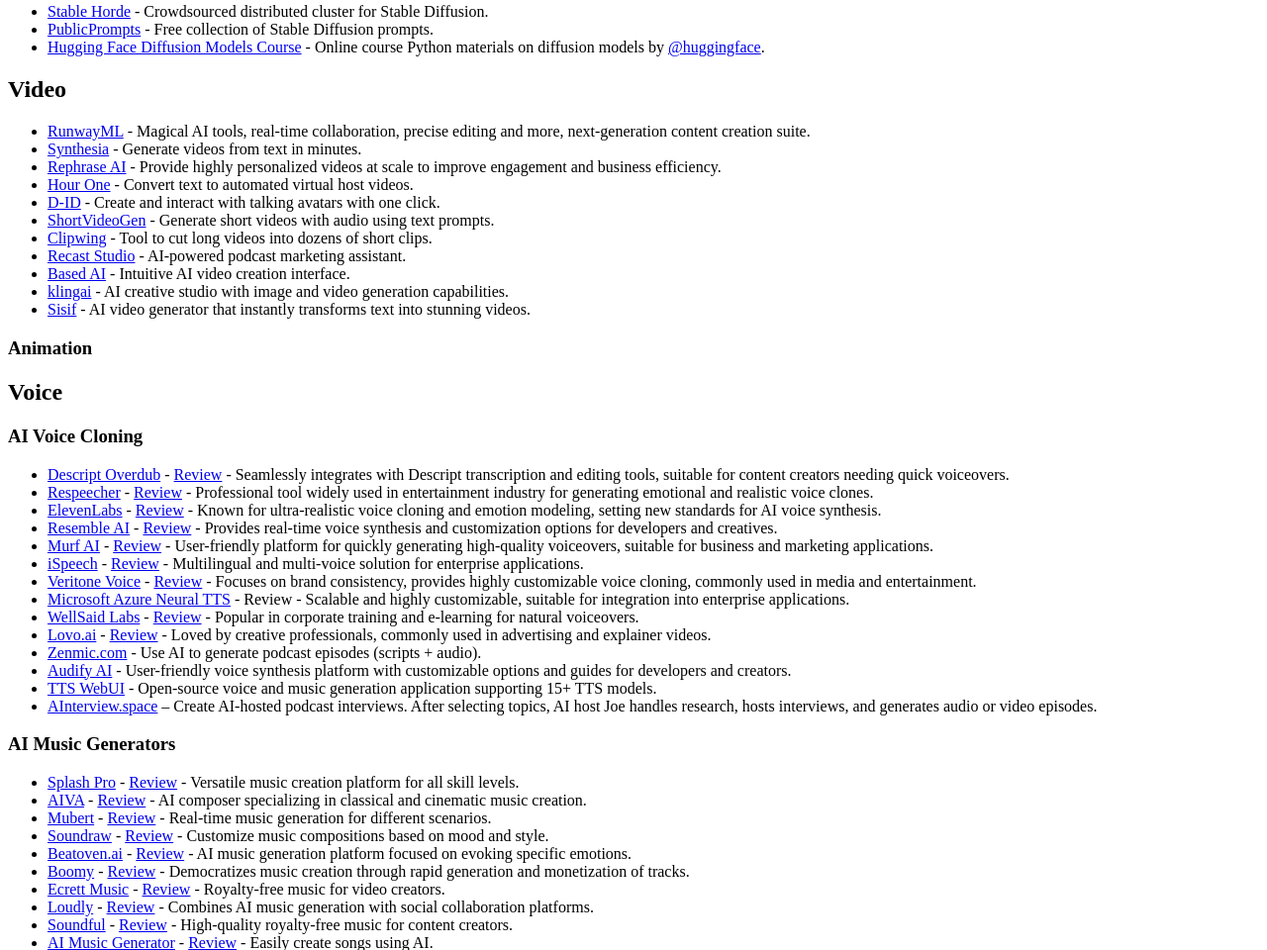
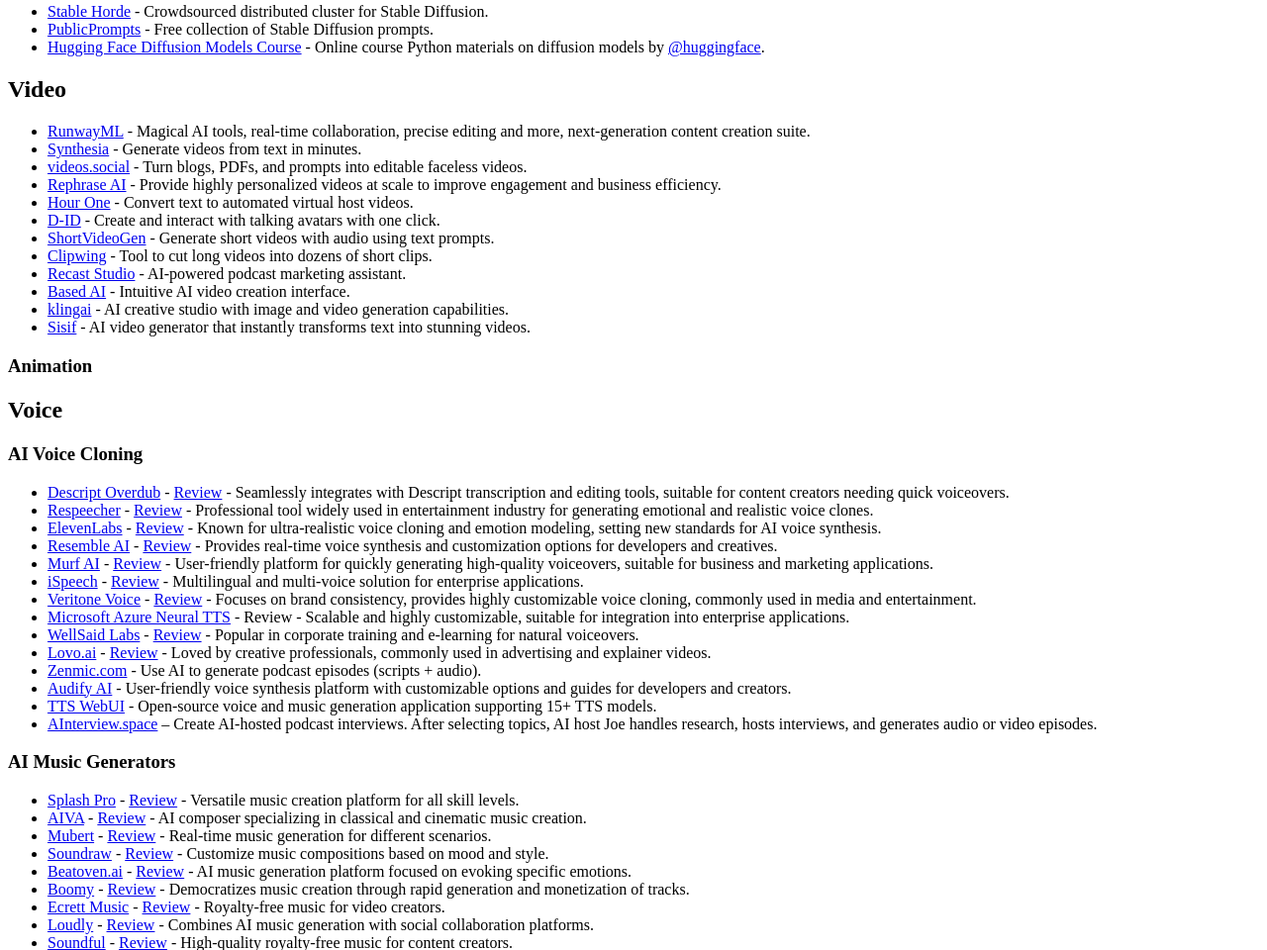
Before and after one commit to FlyingHorse168/FreeAiTools, an Eleventy site: page index.md in a window 1280 px wide. Shown: the part 9515-10475 px from the top of the page at 99% size. Built offline with nearby package versions, Linux system fonts and the light colour scheme; Eleventy itself is replaced by a stand-in of ours; files that its build step writes are made by us from their sources.

Commit message:
Add videos.social to Video next to Synthesia and RunwayML
Co-Authored-By: Paperclip <noreply@paperclip.ing>

```diff
--- a/index.md
+++ b/index.md
@@ -460,6 +460,7 @@ A curated list of AI image processing, generation, editing and enhancement tools
 
 - [RunwayML](https://runwayml.com/) - Magical AI tools, real-time collaboration, precise editing and more, next-generation content creation suite.
 - [Synthesia](https://www.synthesia.io/) - Generate videos from text in minutes.
+- [videos.social](https://videos.social/?utm_source=flyinghorse168-freeaitools&utm_medium=directory&utm_campaign=listing-wave-d) - Turn blogs, PDFs, and prompts into editable faceless videos.
 - [Rephrase AI](https://www.rephrase.ai/) - Provide highly personalized videos at scale to improve engagement and business efficiency.
 - [Hour One](https://hourone.ai/) - Convert text to automated virtual host videos.
 - [D-ID](https://www.d-id.com/) - Create and interact with talking avatars with one click.
```
Also changed, not shown: readme.md.
